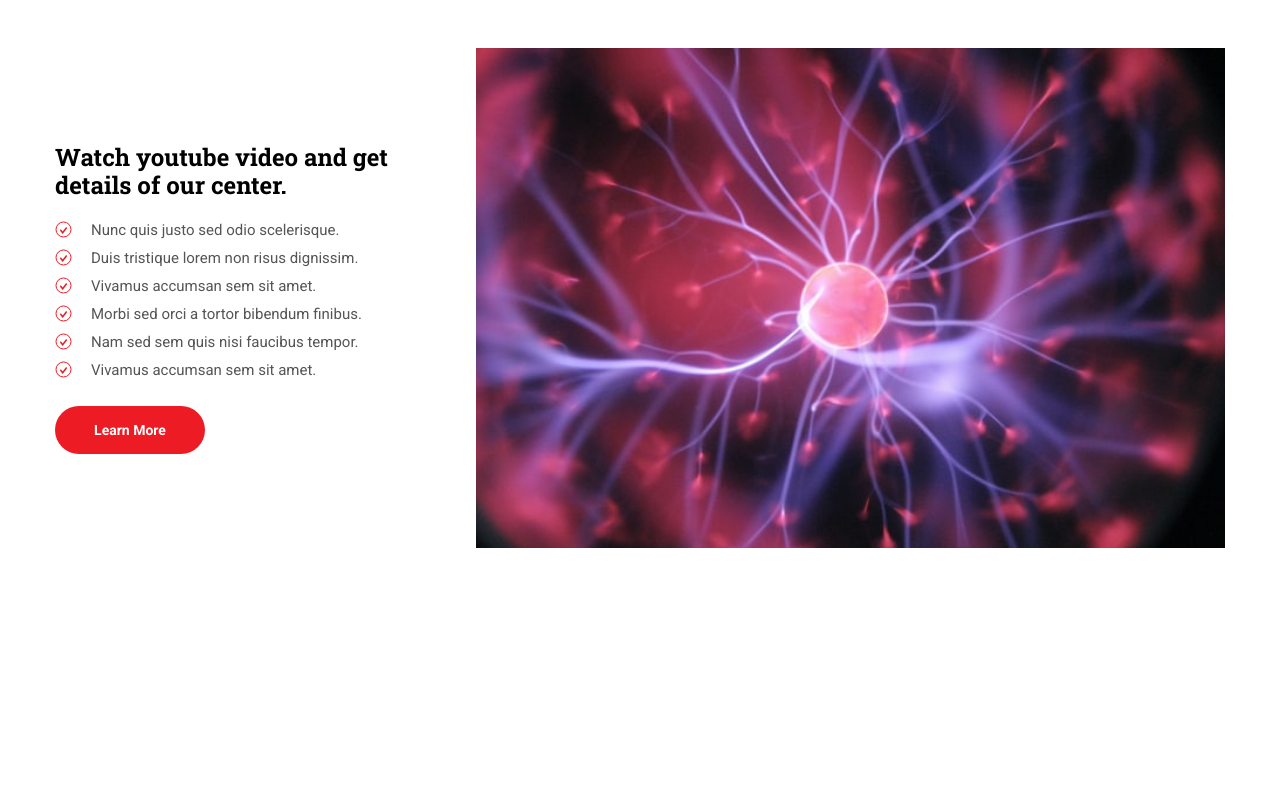
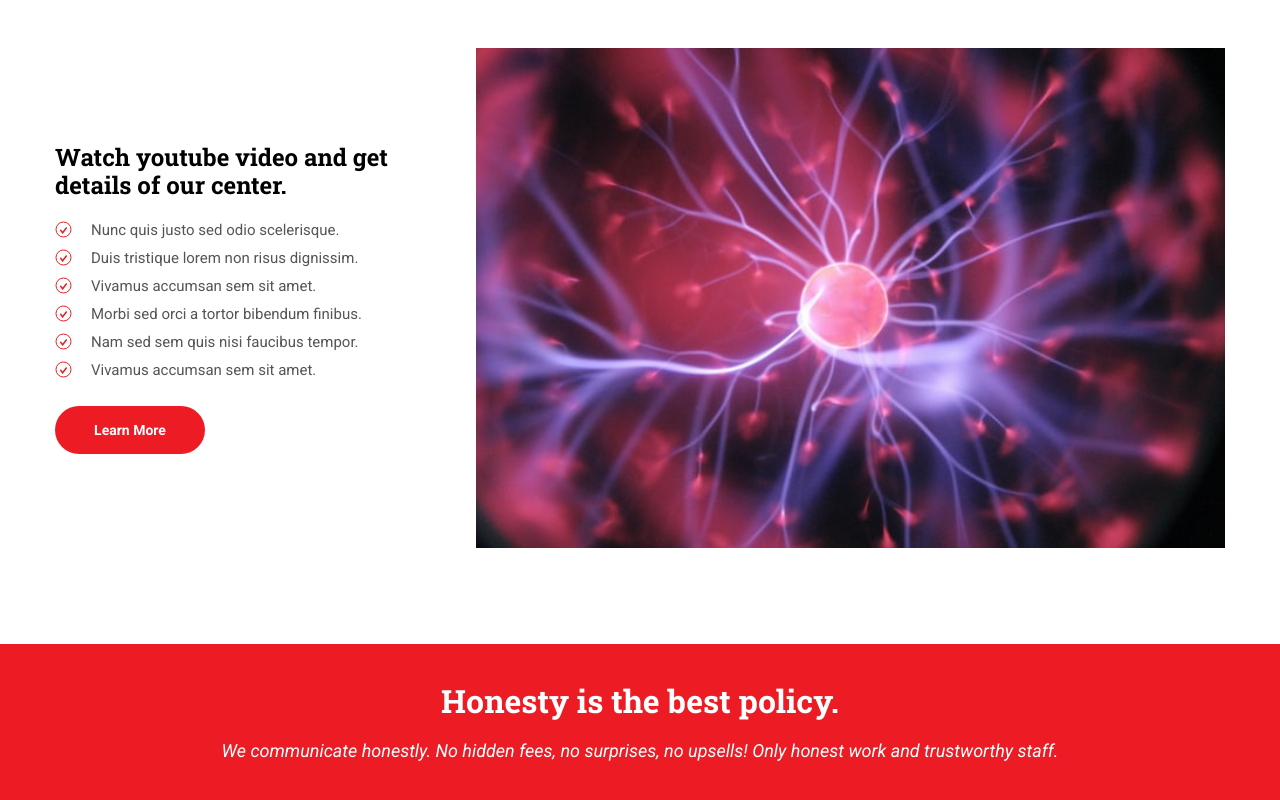
Before and after one commit to Mostafa-HEH/medical-landing-page, a Next.js app: page / in a window 1280 px wide. Shown: the part 1849-2649 px from the top of the page. Before the commit the page ends 2493 px from the top, so only its background shows below. Built offline with nearby package versions, Linux system fonts and the light colour scheme.

Commit message:
add divider section

```diff
--- a/components/layouts/wrapper/styles.module.css
+++ b/components/layouts/wrapper/styles.module.css
@@ -1,6 +1,7 @@
 .wrapper {
   max-width: 1170px;
   width: 100%;
+  height: 100%;
   margin: auto;
 }
 
--- /dev/null
+++ b/components/sections/divider-section/index.js
@@ -0,0 +1,19 @@
+import Wrapper from "../../layouts/wrapper";
+
+import classes from "./styles.module.css";
+
+const DividerSection = () => {
+  return (
+    <section className={classes.container}>
+      <Wrapper>
+        <h3>Honesty is the best policy.</h3>
+        <p>
+          We communicate honestly. No hidden fees, no surprises, no upsells!
+          Only honest work and trustworthy staff.
+        </p>
+      </Wrapper>
+    </section>
+  );
+};
+
+export default DividerSection;
--- /dev/null
+++ b/components/sections/divider-section/styles.module.css
@@ -0,0 +1,31 @@
+.container {
+  min-height: 170px;
+  background: #ed1b24;
+  display: flex;
+  align-items: center;
+}
+
+.container > div {
+  display: flex;
+  flex-direction: column;
+  justify-content: center;
+  align-items: center;
+  height: 100%;
+  text-align: center;
+}
+
+.container h3 {
+  font-family: "Roboto Slab";
+  font-weight: 700;
+  font-size: 2rem;
+  line-height: 42px;
+  color: #ffffff;
+}
+
+.container p {
+  font-style: italic;
+  font-weight: 400;
+  font-size: 1.125rem;
+  line-height: 21px;
+  color: #ffffff;
+}
--- a/pages/index.js
+++ b/pages/index.js
@@ -5,6 +5,7 @@ import Link from "next/link";
 import HeroSection from "../components/sections/hero-section";
 import CounterSection from "../components/sections/counter-section";
 import FeatursSection from "../components/sections/featurs-section";
+import DividerSection from "../components/sections/divider-section";
 
 const HomePage = () => {
   return (
@@ -12,6 +13,7 @@ const HomePage = () => {
       <HeroSection />
       <CounterSection />
       <FeatursSection />
+      <DividerSection />
     </Fragment>
   );
 };
--- a/styles/globals.css
+++ b/styles/globals.css
@@ -1,4 +1,4 @@
-@import url("https://fonts.googleapis.com/css2?family=Roboto+Slab:wght@100;200;300;400;500;600;700;800;900&family=Roboto:wght@100;300;400;500;700;900&display=swap");
+@import url("https://fonts.googleapis.com/css2?family=Roboto+Slab:wght@100;200;300;400;500;600;700;800;900&family=Roboto:ital,wght@0,100;0,300;0,400;0,500;0,700;0,900;1,100;1,300;1,400;1,500;1,700;1,900&display=swap");
 
 html,
 body {
```
